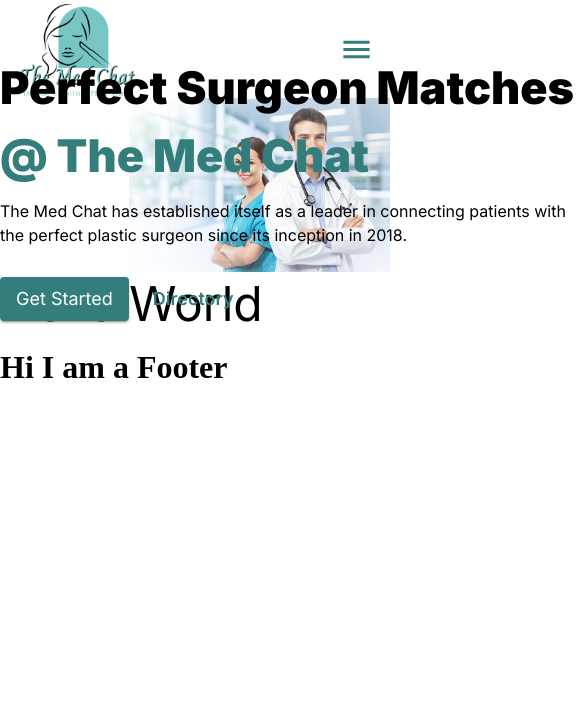
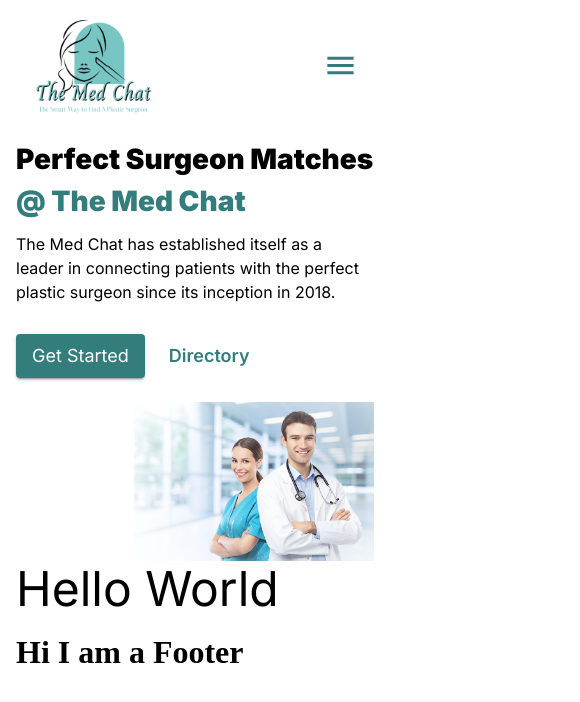
Before and after one commit to jsuci/homepage-redesign, a React (Vite) app: page / in a window 390 px wide. Shown: the top 702 px of the page, 580 px wide, since content can reach past the window. Built offline with nearby package versions, Linux system fonts and the light colour scheme.

Commit message:
fix: fix responsiveness of the header component

```diff
--- a/src/App.tsx
+++ b/src/App.tsx
@@ -1,7 +1,3 @@
-// import { useState } from 'react'
-// import reactLogo from './assets/react.svg'
-// import viteLogo from '/vite.svg'
-// import MaterialUIPage from './pages/MaterialUIPage'
 import './App.css'
 import { Container, createTheme, ThemeProvider } from '@mui/material'
 import HomePage from './pages/HomePage'
@@ -23,7 +19,7 @@
 function App() {
   return (
     <ThemeProvider theme={customTheme}>
-      <Container sx={{bgcolor: 'rgba(0, 0, 0, 0.0)', display: "flex", flexDirection: "column"}} disableGutters>
+      <Container sx={{bgcolor: 'rgba(0, 0, 0, 0.0)', display: "flex", flexDirection: "column", paddingBlock: 2}}>
         <HomePage />
       </Container>
     </ThemeProvider>
--- a/src/components/Header.tsx
+++ b/src/components/Header.tsx
@@ -12,7 +12,7 @@
                     <Box component="img" src={Logo}></Box>
 
                     {/* Menus */}
-                    <Stack direction='row' spacing={2} sx={{marginLeft: 'auto', px: '20px', display:{xs: 'none', md: 'block'}}}>
+                    <Stack direction='row' spacing={2} sx={{marginLeft: 'auto', display:{xs: 'none', md: 'block'}}}>
                         <Button sx={{ fontWeight: '600', color: 'primary.main', textTransform: 'none', fontSize: '18px'}} variant="text" disableRipple>About</Button>
                         <Button sx={{ fontWeight: '600', color: 'primary.main', textTransform: 'none', fontSize: '18px'}} variant="text" disableRipple>Directory</Button>
                         <Button sx={{ fontWeight: '600', color: 'primary.main', textTransform: 'none', fontSize: '18px'}} variant="text" disableRipple>Blog</Button>
@@ -28,13 +28,28 @@
             </AppBar>
 
             {/* Hero */}
-            <Box position='relative'>
+            <Box position='relative' sx={{display: 'flex', flexDirection: 'column'}}>
                 {/* Image */}
-                <Box component="img" src={HeroImage}  sx={{width: '100%'}}></Box>
+                <Box component="img" src={HeroImage}  sx={{width: '100%', order: '2'}}></Box>
 
                 {/* Text */}
-                <Box sx={{width: '580px', height: '266px', rowGap: '30px', display: 'flex', flexDirection: 'column', position: 'absolute', top: 0, bottom: 0, marginTop: 'auto', marginBottom: 'auto'}}>
-                    <Typography component="h1" sx={{ fontSize: '45px', fontWeight: '900'}}>Perfect Surgeon Matches <Box component="span" color="primary.main">@ The Med Chat</Box></Typography>
+                <Box sx={{
+                    maxWidth: '580px',
+                    height: {xs: 'auto', md: '266px'},
+                    rowGap: '30px',
+                    display: 'flex',
+                    flexDirection: 'column',
+                    position: {
+                        xs: 'unset',
+                        md: 'absolute'
+                    },
+                    top: 0,
+                    bottom: 0,
+                    marginTop: 'auto',
+                    marginBottom: 'auto',
+                    order: '1',
+                    paddingBlock: '1.5em'}}>
+                    <Typography component="h1" sx={{ fontSize: {xs: '28px', md: '45px'}, fontWeight: '900'}}>Perfect Surgeon Matches <br/><Box component="span" color="primary.main">@ The Med Chat</Box></Typography>
                     <Typography sx={{marginTop: '-20px'}}>The Med Chat has established itself as a leader in connecting patients with the perfect plastic surgeon since its inception in 2018.</Typography>
 
                     <Stack direction='row' spacing={2}>
```
Also changed, not shown: src/index.css (deleted, +0 -68 lines).
